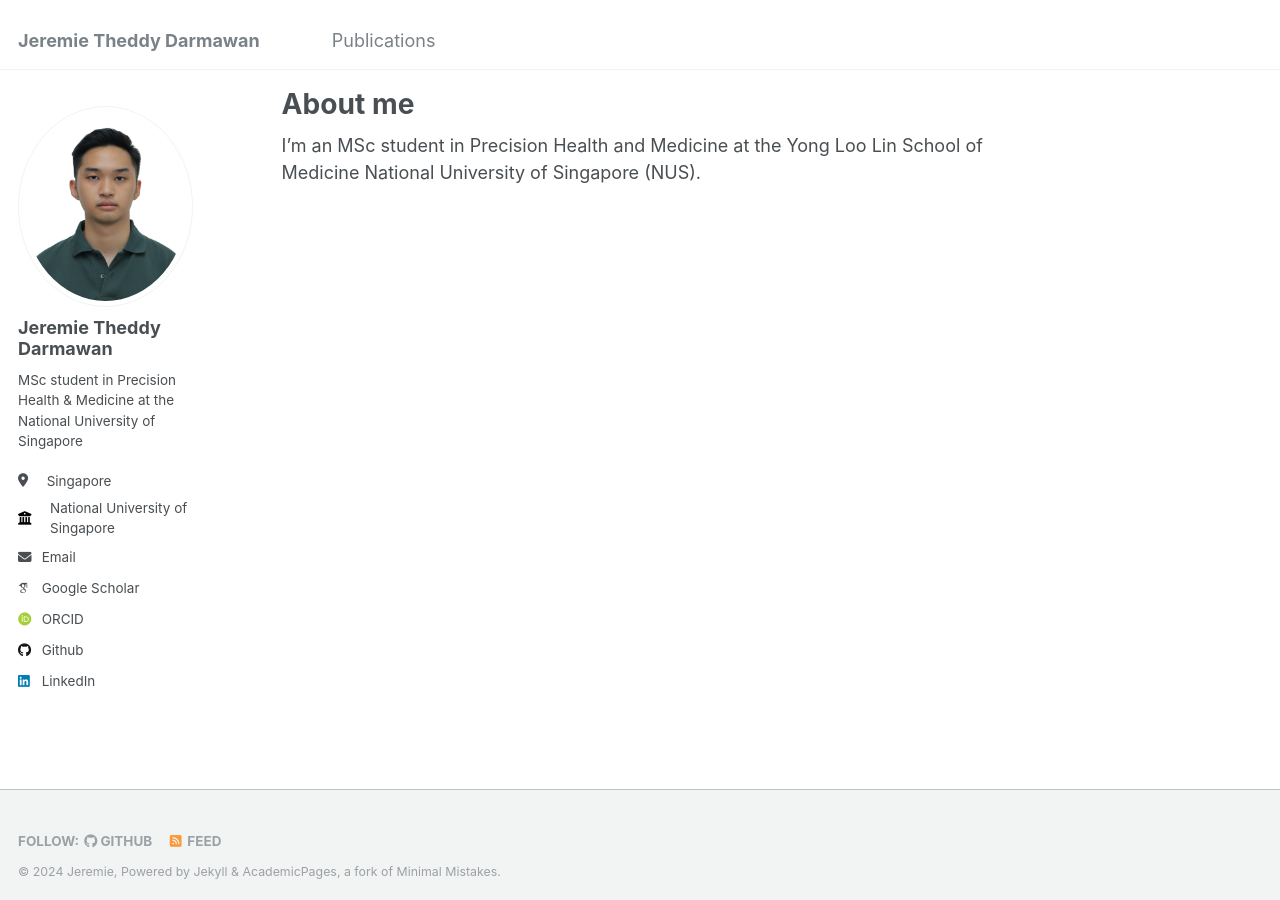
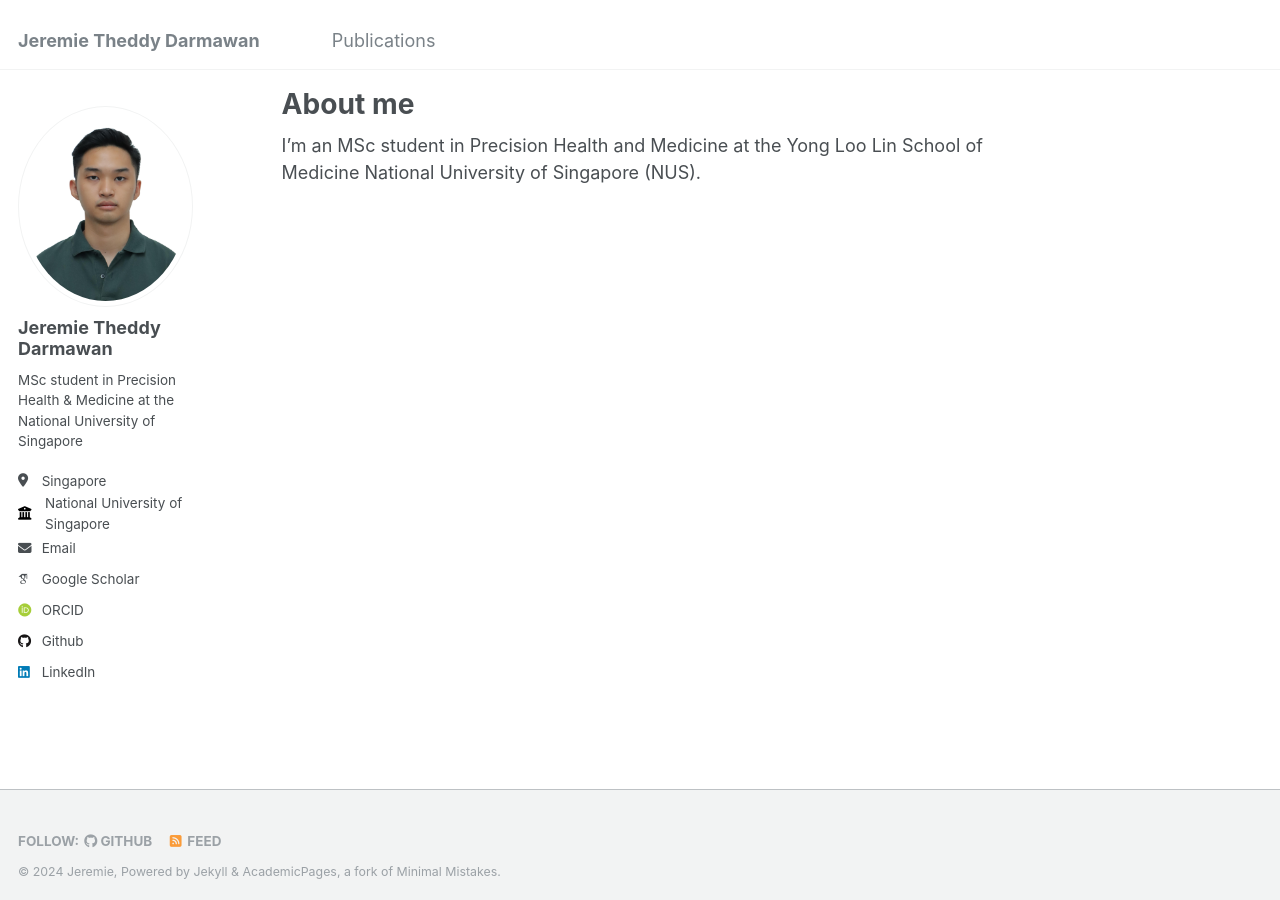
Before and after one commit to jeremietd/jeremietd.github.io, a Jekyll site: the page built from _pages/about.md, in a window 1280 px wide. Built offline with Jekyll 4.4.1, drawn with Linux system fonts in a browser that asks for light colours; some web fonts are replaced.

Commit message:
Update _sidebar.scss

```diff
--- a/_sass/_sidebar.scss
+++ b/_sass/_sidebar.scss
@@ -132,7 +132,8 @@
   display: none;
   @media screen and (min-width: 1030px) {
     display: flex;
-    gap: 5px;
+    margin-top:2px;
+    margin-bottom:2px;
     align-items: center;
     white-space: normal;
     word-wrap: break-word;
```
